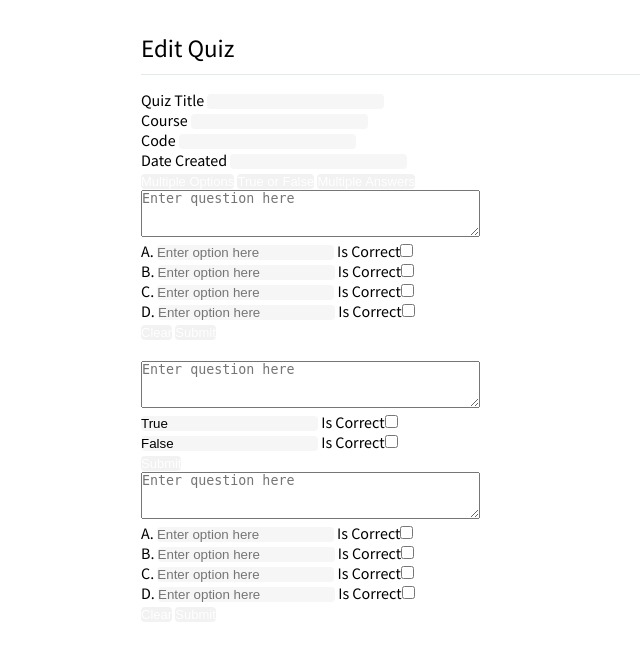
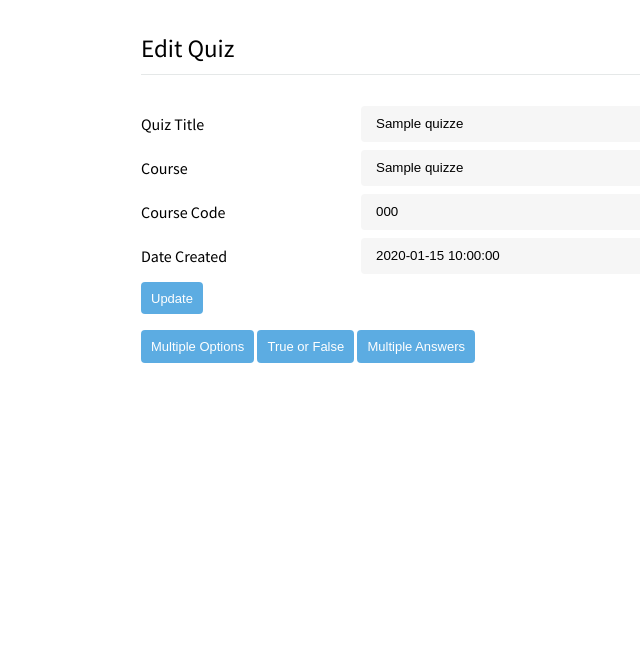
Before and after one commit to quruli/Quiz, a PHP site: page /quiz_edit.php?quiz_id=1 in a window 1280 px wide. Shown: the part 61-722 px from the top of the page, without its empty margins (51-691 px from the left). Run offline with PHP 8.4, Linux system fonts and the light colour scheme; tables that the repository leaves empty or names only in its code hold one stand-in row (values such as "Sample post"); some libraries are stand-ins or nearby versions.

Commit message:
-added query on quizdetails.php -used session for getting user in account.php -changed UI in quiz_edit.php

```diff
--- a/account.php
+++ b/account.php
@@ -1,6 +1,6 @@
 <?php
   include 'header.php';
-  $user = $_GET['user'];
+  $user = $_SESSION['uname'];
   $sql = "SELECT * FROM quiz.user WHERE user_name='$user' ;";
   $result = mysqli_query($conn, $sql);
   $resultCheck = mysqli_num_rows($result);
@@ -61,6 +61,7 @@
             <label for="f-name">Last Name</label>
             <input type="text" name="lname" value="<?php echo $lname; ?>" readonly/>
           </li>
+
         </ul>
       </form>
     </div>
--- a/courses.php
+++ b/courses.php
@@ -28,7 +28,7 @@
 										<td>' . $row['course_code'] . '</td>
 		                <td>' . $row['course_title'] . '</td>
 		                <td>' . date('d-M-Y', strtotime($row['enrollment_date'])) .
-		               '<td><button>View</button></td>
+		               '<td><button class="generic">View</button></td>
                   </tr>';
               }
             }
--- a/quiz_edit.php
+++ b/quiz_edit.php
@@ -1,69 +1,57 @@
 <?php
 	include 'header.php';
+	$qid = $_GET['quiz_id'];
+	$sql = "SELECT * FROM quiz.list_of_quizzes WHERE quiz_id = $qid; ";
+	$result = mysqli_query($conn, $sql);
+	$resultCheck = mysqli_num_rows($result);
 
+	if ($resultCheck > 0) {
+		while ($row = mysqli_fetch_assoc($result)) {
+			$title = $row['quiz_title'];
+			$ctitle = $row['course_title'];
+			$ccode = $row['course_code'];
+			$date = $row['date_created'];
+		}
+	} else if (empty($resultCheck)){
+		echo 'No results found.<br />';
+	}
  ?>
  <div class="main-wrapper">
 	 <h1 class="title">
 		 Edit Quiz
 	 </h1>
 
-	 <div class="quiz-edit">
-		 <form action="" method="post">
-			 	Quiz Title <input type="text" name="quiz-title" /><br />
-				Course <input type="text" name="course" /><br />
-				Code <input type="text" name="code" /><br />
-				Date Created <input type="text" name="date-created" /><br />
+	 <div>
+		 <form action="" method="post" class="account-form">
+			 <ul>
+				<li>
+					<label for="quiz-title">Quiz Title</label>
+					<input type="text" name="quiz-title" value="<?php echo $title ?>"/>
+				</li>
+				<li>
+					<label for="course">Course</label>
+					<input type="text" name="course" value="<?php echo $ctitle ?>" />
+				</li>
+				<li>
+					<label for="code">Course Code</label>
+					<input type="text" name="code" value="<?php echo $ccode ?>" />
+				</li>
+				<li>
+					<label for="date-created">Date Created</label>
+					<input type="text" name="date-created" value="<?php echo $date ?>" />
+				</li>
+				<li>
+					<button>Update</button>
+				</li>
+			 </ul>
 		 </form>
 
 		 <form action="">
-			 <button type="submit">Multiple Options</button>
-			 <button type="submit">True or False</button>
-			 <button type="submit">Multiple Answers</button>
+			 <button type="submit" class="generic">Multiple Options</button>
+			 <button type="submit" class="generic">True or False</button>
+			 <button type="submit" class="generic">Multiple Answers</button>
 		 </form>
 
-		 <div id="multOpt"> <!-- Multiple Options -->
-			 <form id="multOpt-form">
-				 	<textarea rows="3" cols="40" name="qtn" placeholder="Enter question here"></textarea><br />
-					A. <input type="text" name="ans1" placeholder="Enter option here"/>
-					Is Correct<input type="checkbox" name="check_ans" value="true" /><br />
-					B. <input type="text" name="ans2" placeholder="Enter option here"/>
-					Is Correct<input type="checkbox" name="check_ans" value="true" /><br />
-					C. <input type="text" name="ans3" placeholder="Enter option here"/>
-					Is Correct<input type="checkbox" name="check_ans" value="true" /><br />
-					D. <input type="text" name="ans4" placeholder="Enter option here"/>
-					Is Correct<input type="checkbox" name="check_ans" value="true" /><br />
-					<button type="reset" name="clear">Clear</button>
-					<button type="submit" name="add-qtn" onclick="clear()">Submit</button>
-
-			 </form>
-		 </div>
-<br>
-		 <div id="torf"> <!-- True of False -->
-			 <form id="torf-form">
-				 	<textarea rows="3" cols="40" name="qtn" placeholder="Enter question here"></textarea><br />
-					<input type="text" name="ans1" value="True" readonly/>
-					Is Correct<input type="checkbox" name="check_ans" value="true" /><br />
-					<input type="text" name="ans2" value="False" readonly/>
-					Is Correct<input type="checkbox" name="check_ans" value="true" /><br />
-					<button type="submit" name="add-qtn" onclick="clear()">Submit</button>
-			 </form>
-		 </div>
-
-		 <div id="">
-			<form id=""> <!-- Multiple Answer -->
-				<textarea rows="3" cols="40" name="qtn" placeholder="Enter question here"></textarea><br />
-				A. <input type="text" name="ans1" placeholder="Enter option here"/>
-				Is Correct<input type="checkbox" name="check_ans" value="true" /><br />
-				B. <input type="text" name="ans2" placeholder="Enter option here"/>
-				Is Correct<input type="checkbox" name="check_ans" value="true" /><br />
-				C. <input type="text" name="ans3" placeholder="Enter option here"/>
-				Is Correct<input type="checkbox" name="check_ans" value="true" /><br />
-				D. <input type="text" name="ans4" placeholder="Enter option here"/>
-				Is Correct<input type="checkbox" name="check_ans" value="true" /><br />
-				<button type="reset" name="clear">Clear</button>
-				<button type="submit" name="add-qtn" onclick="clear()">Submit</button>
-			</form>
-		 </div>
 	 </div>
 
  </div>
--- a/quizdetails.php
+++ b/quizdetails.php
@@ -21,11 +21,11 @@
           <th>Course</th>
           <th>Course Code</th>
           <th>Date Created</th>
-                    <th>Actions</th>
+          <th>Actions</th>
         </tr>
 
       <?php
-        $sql = "SELECT * FROM quiz.list_of_quizzes WHERE course_code='$code'; ";
+        $sql = "SELECT * FROM quiz.list_of_quizzes WHERE course_code='$code' AND user_name='$user'; ";
         $result = mysqli_query($conn, $sql);
         $resultCheck = mysqli_num_rows($result);
 
@@ -37,7 +37,7 @@
                 <td>' . $row['course_title'] . '</td>
                 <td>' . $row['course_code'] . '</td>
                 <td>' . date('d-M-Y', strtotime($row['date_created'])) .
-                '<td><a href="quiz_edit.php?course=' . $row['course_code'] . '">Modify</a></td>
+                '<td><a href="quiz_edit.php?quiz_id=' . $row['quiz_id'] . '">Modify</a></td>
               </tr>';
           }
         } else if (empty($resultCheck)){
--- a/style.css
+++ b/style.css
@@ -82,7 +82,7 @@ header {
 }
 
 form input {
-  height: 100%;
+  height: 36px;
   border: none;
   border-radius: 4px;
   background-color: #F6F6F6;
@@ -155,7 +155,6 @@ form input {
 }
 
 .signup-form form input{
-  height: 2.5em;
   width: 160px;
   margin-bottom: 8px;
   padding: 0 15px;
@@ -243,9 +242,13 @@ table, td, th {
   background-color: #3498DB;
 }
 
-
 .account-form li input {
-  height: 30px;
   padding: 0 15px;
   max-width: 300px;
 }
+
+.generic {
+  height: 2.5em;
+  padding: 0 10px;
+  background-color: #3498DB;
+}
```
Also changed, not shown: stuff.txt (+45 -0 lines), inc/quiz_update.inc.php (added).
